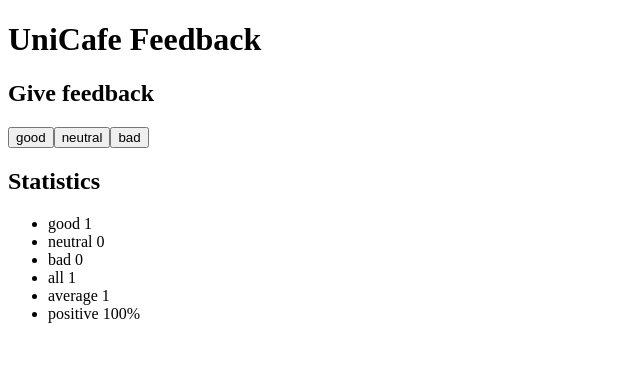
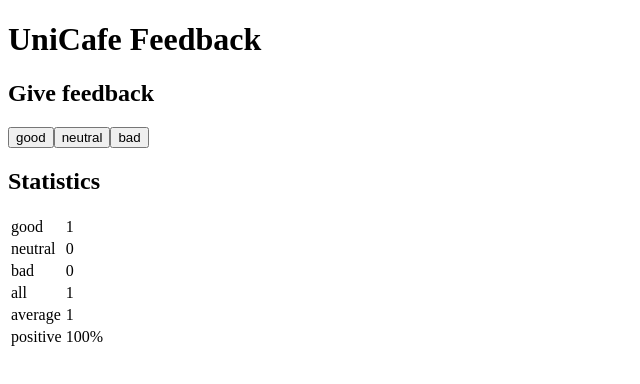
Before and after one commit to laurielim/fullstackopen, a React (Create React App) app in the folder part1/unicafe/: page / in a window 1280 px wide. Both pictures are taken after a click on the button "good". Shown: the top 384 px of the page, without its empty margins (0-640 px from the left). Built offline with nearby package versions, Linux system fonts and the light colour scheme.

Commit message:
unicafe step6: Display the statistics in an HTML table

```diff
--- a/part1/unicafe/src/components/Statistic.js
+++ b/part1/unicafe/src/components/Statistic.js
@@ -1,7 +1,11 @@
 import React from "react";
 
 const Statistic = ({text, value}) => {
-    return <li>{text} {value}</li>;
+    return <tr>
+        <td>{text}</td>
+        <td>{value}</td>
+        </tr>
+    ;
 }
 
 export default Statistic;
--- a/part1/unicafe/src/components/Statistics.js
+++ b/part1/unicafe/src/components/Statistics.js
@@ -5,14 +5,16 @@
 const Statistics = ({good, neutral, bad, all}) => {
 
 const stats = () => (
-    <ul>
+    <table>
+        <tbody>
             <Statistic text="good" value={good}/>
             <Statistic text="neutral" value={neutral}/>
             <Statistic text="bad" value={bad}/>
             <Statistic text="all" value={all}/>
             <Statistic text="average" value={((good * 1) + (bad * - 1))/all}/>
             <Statistic text="positive" value={(((good * 1) / all) * 100)+"%"}/>
-    </ul>)
+        </tbody>
+    </table>)
 
     return (
     <section>
```
Lines whose indentation alone changed are shown as unchanged.
